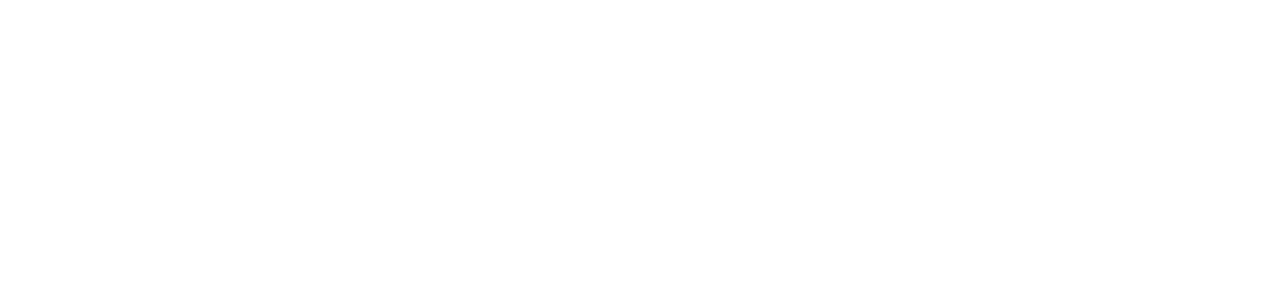
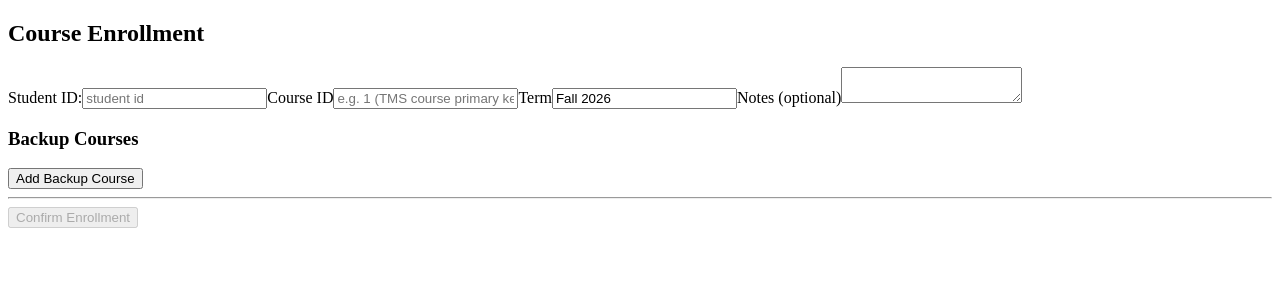
Before and after one commit to Abnu02/tms-clients, an Angular app: page /enroll in a window 1280 px wide. Before the commit this address led to /. Shown: the top 300 px of the page. Built offline with nearby package versions, Linux system fonts and the light colour scheme.

Commit message:
feat: add enrollment form feature with routing and course service integration

```diff
--- a/src/app/app.routes.ts
+++ b/src/app/app.routes.ts
@@ -16,4 +16,11 @@
       ),
   },
   { path: '', redirectTo: 'dashboard', pathMatch: 'full' },
+  {
+    path: 'enroll',
+    loadComponent: () =>
+      import('./features/enrollment-form/enrollment-form').then(
+        (m) => m.EnrollmentForm,
+      ),
+  }
 ];
--- /dev/null
+++ b/src/app/features/enrollment-form/enrollment-form.html
@@ -0,0 +1,36 @@
+<h2>Course Enrollment</h2>
+@if (submitted()) {
+  <div class="success">Enrollment submitted. Check the console for the payload.</div>
+} @else {
+  <form [formGroup]="form" (ngSubmit)="submit()">
+    <label for="studentId">Student ID:</label>
+    <input id="studentId" formControlName="studentId" placeholder="student id" />
+    @if (form.controls.studentId.touched && form.controls.studentId.invalid) {
+      <span class="error">Enter a valid Student ID (format: STU-0000)</span>
+    }
+    <label for="courseId">Course ID</label>
+    <input id="courseId" formControlName="courseId" placeholder="e.g. 1 (TMS course primary key)" />
+    @if (form.controls.courseId.touched && form.controls.courseId.invalid) {
+      <span class="error">Course ID is required</span>
+    }
+    <label for="term">Term</label>
+    <input id="term" formControlName="term" />
+    <label for="notes">Notes (optional)</label>
+    <textarea id="notes" formControlName="notes"></textarea>
+    <h3>Backup Courses</h3>
+    @for (backup of backups.controls; track $index) {
+      <div class="backup-row">
+        <input [formControl]="backup" [placeholder]="'Backup course ' + ($index + 1)" /><button
+          type="button"
+          (click)="removeBackup($index)"
+        >
+          Remove
+        </button>
+      </div>
+    }
+    <button type="button" (click)="addBackup()">Add Backup Course</button>
+    <hr />
+    <!-- [disabled]="form.invalid" disables the button when ANY field fails validation. -->
+    <button type="submit" [disabled]="form.invalid">Confirm Enrollment</button>
+  </form>
+}
--- /dev/null
+++ b/src/app/features/enrollment-form/enrollment-form.ts
@@ -0,0 +1,56 @@
+import { Component, inject, signal } from '@angular/core';
+import {
+  FormBuilder,
+  FormControl,
+  Validators,
+  ReactiveFormsModule,
+  FormArray,
+} from '@angular/forms';
+@Component({
+  selector: 'app-enrollment-form',
+  imports: [ReactiveFormsModule],
+  templateUrl: './enrollment-form.html',
+  styleUrl: './enrollment-form.scss',
+})
+export class EnrollmentForm {
+  private fb = inject(FormBuilder);
+  submitted = signal(false);
+  form = this.fb.nonNullable.group({
+    studentId: ['', Validators.required, Validators.pattern('^STU-[0-9]{4}$')],
+    courseId: ['', Validators.required],
+    term: ['Fall 2026', Validators.required],
+    notes: [''],
+    backupCourses: this.fb.array<FormControl<string>>([]),
+  });
+
+  get backupCourses() {
+    return this.form.get('backupCourses') as FormArray<FormControl<string>>;
+  }
+
+  get backups() {
+    return this.backupCourses;
+  }
+
+  addBackup() {
+    this.backupCourses.push(
+      this.fb.control('', {
+        nonNullable: true,
+        validators: Validators.required,
+      }),
+    );
+  }
+
+  removeBackup(index: number) {
+    this.backupCourses.removeAt(index);
+  }
+  submit() {
+    if (this.form.valid) {
+      const payload = this.form.getRawValue();
+      console.log('Enrollment payload:', payload);
+      this.submitted.set(true);
+    } else {
+      console.log('Form is invalid. Please correct the errors.');
+      this.submitted.set(false);
+    }
+  }
+}
--- a/src/app/features/student-dashboard/student-dashboard.component.html
+++ b/src/app/features/student-dashboard/student-dashboard.component.html
@@ -1,19 +1,14 @@
 <h2>Course Catalog</h2>
-@if (availableCourses().length === 0) {
-  <div class="empty-state">
-    <p>No courses are available this term. Check back during registration.</p>
-  </div>
+@if (coursesResource.isLoading()) {
+  <div class="spinner">Fetching courses from the server...</div>
+} @else if (coursesResource.error()) {
+  <div class="error">Could not load courses. Make sure your .NET API is running.</div>
 } @else {
   <div class="grid">
-    @for (course of availableCourses(); track course.id) {
+    @for (course of coursesResource.value()!; track course.id) {
       <tms-course-card [course]="course" (enrollClicked)="handleEnroll($event)" />
     } @empty {
-      <p>No results match your search.</p>
+      <p>No courses are available this term.</p>
     }
   </div>
 }
-@if (selectedCourse(); as picked) {
-  <p class="selection-hint" role="status">
-    Last enrollment request: <strong>{{ picked.title }}</strong> ({{ picked.code }})
-  </p>
-}
--- a/src/app/features/student-dashboard/student-dashboard.component.ts
+++ b/src/app/features/student-dashboard/student-dashboard.component.ts
@@ -1,6 +1,9 @@
-import { Component, signal, computed } from '@angular/core';
+import { Component, signal, computed, inject } from '@angular/core';
 import { CourseCardComponent } from '../../ui/course-card/course-card';
 import { Course } from '../../models/course.model';
+import { rxResource } from '@angular/core/rxjs-interop';
+import { CourseService } from '../../services/course.service';
+
 @Component({
   selector: 'app-student-dashboard',
   standalone: true,
@@ -9,6 +12,8 @@
   imports: [CourseCardComponent],
 })
 export class StudentDashboardComponent {
+  private api = inject(CourseService);
+
   studentName = signal('Liya Kebede');
   earnedCredits = signal(45);
 
@@ -19,6 +24,7 @@
   registerForClass() {
     this.earnedCredits.update((c) => c + 3);
   }
+  coursesResource = rxResource({ stream: () => this.api.getAll() });
   selectedCourse = signal<Course | null>(null);
 
   availableCourses = signal<Course[]>([
@@ -55,7 +61,9 @@
   handleEnroll(course: Course) {
     if (course.enrollmentCount < course.maxCapacity) {
       this.availableCourses.update((courses) =>
-        courses.map((c) => (c.id === course.id ? { ...c, enrollmentCount: c.enrollmentCount + 1 } : c)),
+        courses.map((c) =>
+          c.id === course.id ? { ...c, enrollmentCount: c.enrollmentCount + 1 } : c,
+        ),
       );
     }
 
--- /dev/null
+++ b/src/app/services/course.service.ts
@@ -0,0 +1,18 @@
+import { Service, inject } from '@angular/core';
+import { HttpClient } from '@angular/common/http';
+import { map } from 'rxjs/operators';
+import { Course, CourseDetail, PagedResponse } from '../models/course.model';
+
+@Service()
+export class CourseService {
+  private http = inject(HttpClient);
+  private baseUrl = 'https://localhost:5001/api/courses';
+  getAll(page = 1, pageSize = 10) {
+    return this.http.get<PagedResponse<Course>>(
+      `${this.baseUrl}?page=${page}&pageSize=${pageSize}`,
+    );
+  }
+  getById(id: string) {
+    return this.http.get<CourseDetail>(`${this.baseUrl}/${id}`);
+  }
+}
```
Also changed, not shown: src/app/features/enrollment-form/enrollment-form.scss (added), 2 other files (tests, documents, lock files or other folders).
